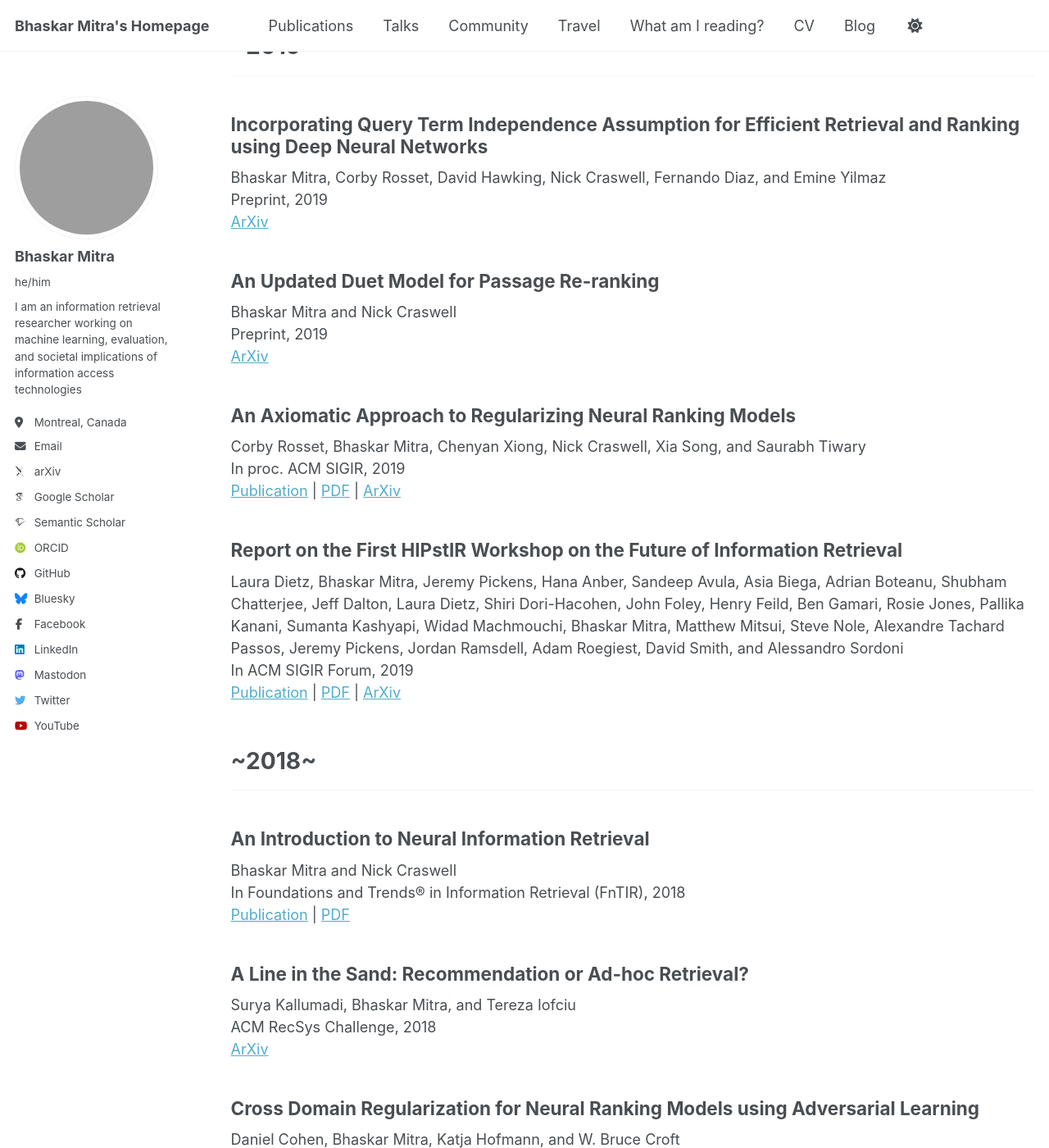
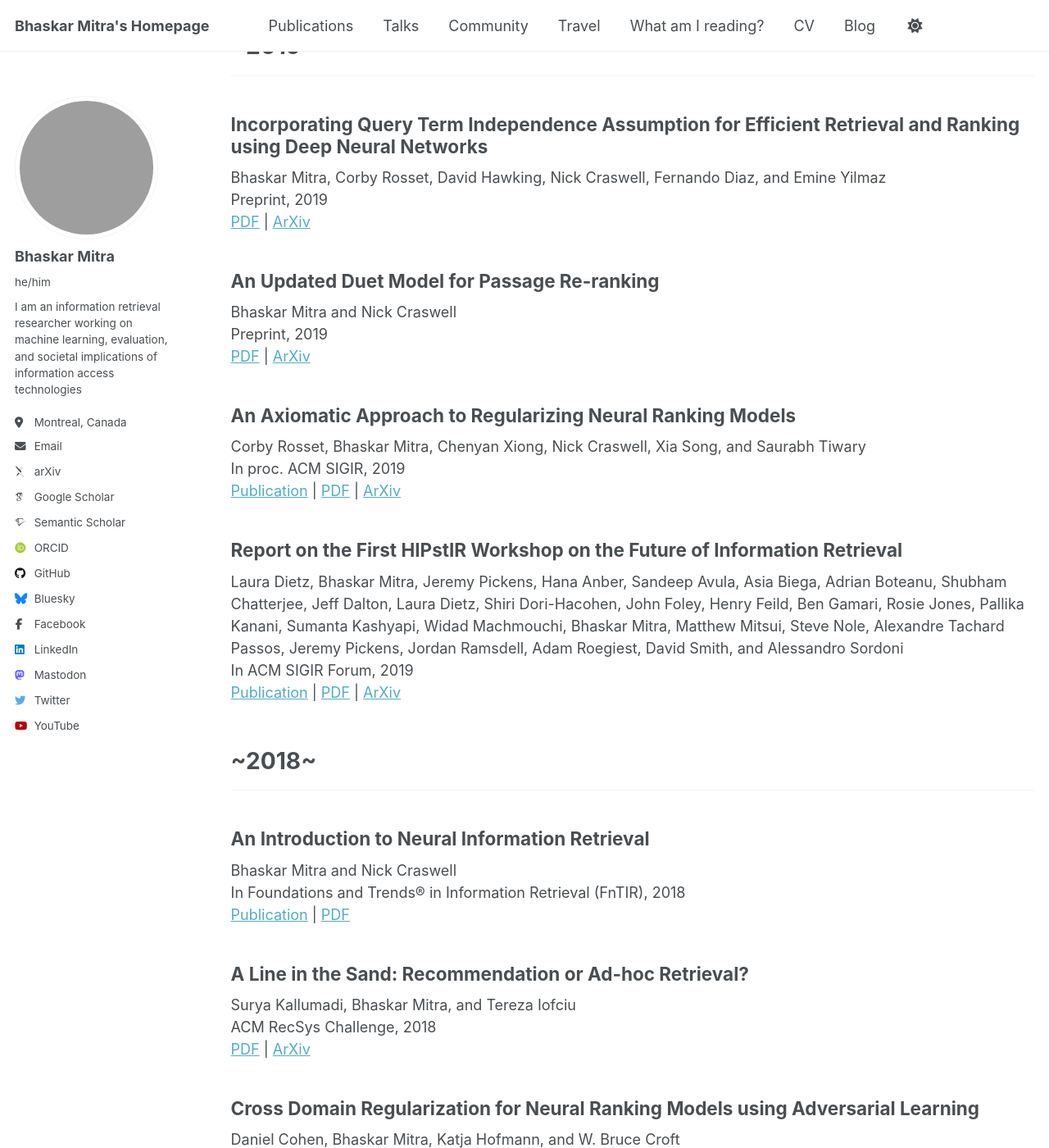
Before and after one commit to bhaskar-mitra/bhaskar-mitra.github.io, a Jekyll site: the page built from _pages/publications.html, in a window 1280 px wide and 1400 px high, scrolled down 13018 px. Shown: the whole window at 82% size. Built offline with Jekyll 4.4.1, drawn with Linux system fonts in a browser that asks for light colours; some web fonts are replaced; grey boxes are pictures that could not be loaded.

Commit message:
Update publications.html

```diff
--- a/_pages/publications.html
+++ b/_pages/publications.html
@@ -463,13 +463,13 @@ author_profile: true
     <h2>Incorporating Query Term Independence Assumption for Efficient Retrieval and Ranking using Deep Neural Networks</h2>
     Bhaskar Mitra, Corby Rosset, David Hawking, Nick Craswell, Fernando Diaz, and Emine Yilmaz<br/>
     Preprint, 2019<br/>
-    <a href="https://arxiv.org/abs/1907.03693">ArXiv</a>
+    <a href="../showpdf/?file=query-term-independence">PDF</a> | <a href="https://arxiv.org/abs/1907.03693">ArXiv</a>
   </article>
   <article class="archive__item" itemscope itemtype="http://schema.org/CreativeWork">
     <h2>An Updated Duet Model for Passage Re-ranking</h2>
     Bhaskar Mitra and Nick Craswell<br/>
     Preprint, 2019<br/>
-    <a href="https://arxiv.org/abs/1903.07666">ArXiv</a>
+    <a href="../showpdf/?file=updated-duet-model">PDF</a> | <a href="https://arxiv.org/abs/1903.07666">ArXiv</a>
   </article>
   <article class="archive__item" itemscope itemtype="http://schema.org/CreativeWork">
     <h2>An Axiomatic Approach to Regularizing Neural Ranking Models</h2>
@@ -499,7 +499,7 @@ author_profile: true
     <h2>A Line in the Sand: Recommendation or Ad-hoc Retrieval?</h2>
     Surya Kallumadi, Bhaskar Mitra, and Tereza Iofciu<br/>
     ACM RecSys Challenge, 2018<br/>
-    <a href="https://arxiv.org/abs/1807.08061">ArXiv</a>
+    <a href="../showpdf/?file=line-in-the-sand">PDF</a> | <a href="https://arxiv.org/abs/1807.08061">ArXiv</a>
   </article>
   <article class="archive__item" itemscope itemtype="http://schema.org/CreativeWork">
     <h2>Cross Domain Regularization for Neural Ranking Models using Adversarial Learning</h2>
```
